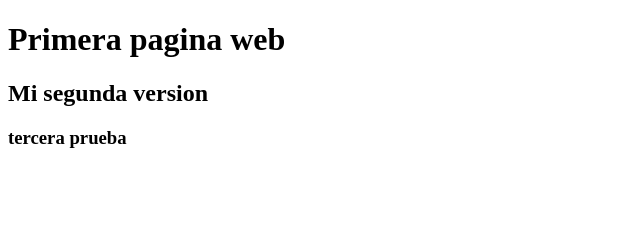
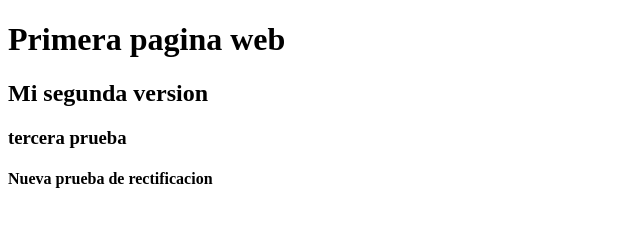
Before and after one commit to wilmercar/Pruebas_Clase, a plain HTML site: page index.html in a window 1280 px wide. Shown: the whole page, without its empty margins (0-640 px from the left). Drawn offline with Linux system fonts and the light colour scheme.

Commit message:
nueva correccion

```diff
--- a/index.html
+++ b/index.html
@@ -10,6 +10,7 @@
     <h1>Primera pagina web</h1>
     <h2>Mi segunda version</h2>
     <h3>tercera prueba</h3>
+    <h4>Nueva prueba de rectificacion</h4>
 
 </body>
 </html>
```
